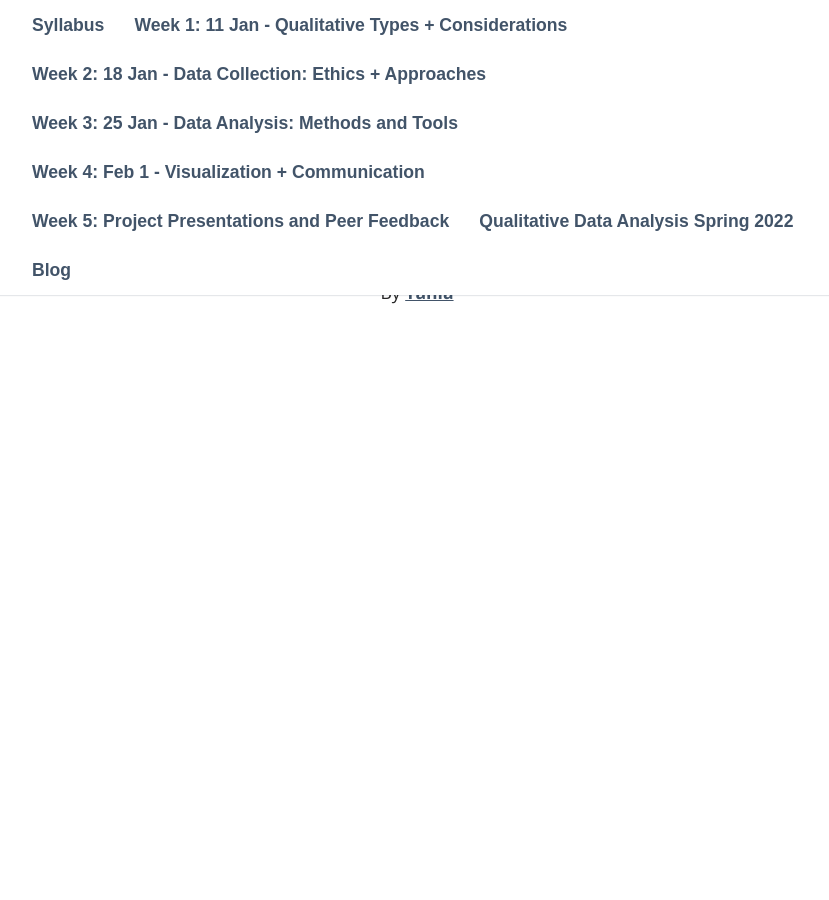
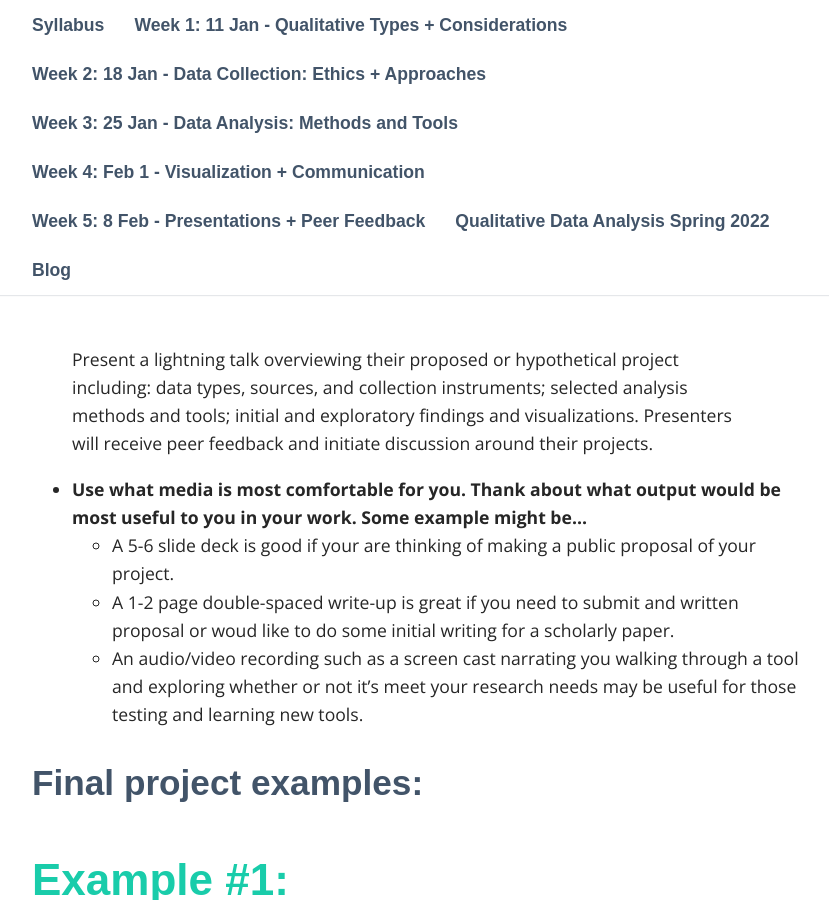
Before and after one commit to jwrigs/QDA2022, a Jekyll site: the page built from _pages/week5.md, in a window 1280 px wide and 900 px high, scrolled down 495 px. Shown: the whole window, without its empty margins (223-1052 px from the left). Built offline with Jekyll 4.4.1, drawn with Linux system fonts in a browser that asks for light colours; some web fonts are replaced; our own code applies the rules of GitHub Pages for plain Markdown files; before the commit the page ends 900 px from its top, so only the background shows below that; some of the changed text lies outside the part shown.

Commit message:
Update week5.md

```diff
--- a/_pages/week5.md
+++ b/_pages/week5.md
@@ -1 +1,25 @@
-### Week 5: Project Presentations and Peer Feedback
+# Week 5: 8 Feb - Presentations + Peer Feedback
+> Present a lightning talk overviewing their proposed or hypothetical project including: data types, sources, and collection instruments; selected analysis methods and tools; initial and exploratory findings and visualizations. Presenters will receive peer feedback and initiate discussion around their projects.
+
+- **Use what media is most comfortable for you. Thank about what output would be most useful to you in your work. Some example might be...**
+  - A 5-6 slide deck is good if your are thinking of making a public proposal of your project.
+  - A 1-2 page double-spaced write-up is great if you need to submit and written proposal or woud like to do some initial writing for a scholarly paper.
+  - An audio/video recording such as a screen cast narrating you walking through a tool and exploring whether or not it's meet your research needs may be useful for those testing and learning new tools.
+
+## Final project examples:
+
+# Example #1:
+- Outline of lifecycle for a real or hypothetical project
+  - Create data or reuse data? Which data sources?
+  - What ethical considerations may there be?
+  - Which tools are most appropriate and why?
+  - Which methods are most appropriate and why?
+
+# Example #2:
+- Explore analysis in a specific 1-2 tools you might be considering
+  - What worked and what did not?
+  - Where were the sticky points?
+  - What skills might you need to aquire to use the tool fully?
+  - Does the required upskilling fit within your research timeline?
+
+## Final Projects due Thursday, 10 February
```
